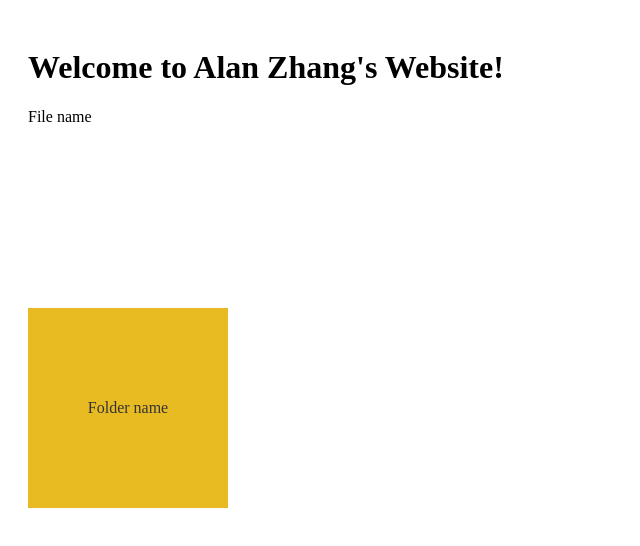
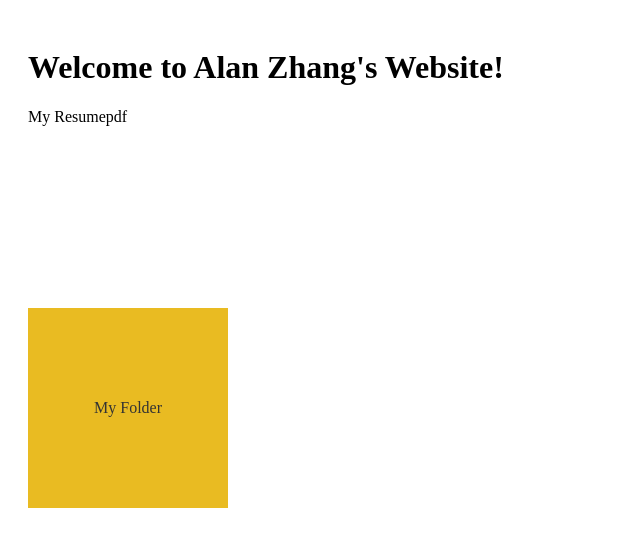
Before and after one commit to alanZhang0813/alanZhang0813.github.io, a Next.js app: page / in a window 1280 px wide. Shown: the top 546 px of the page, without its empty margins (0-640 px from the left). Built offline with nearby package versions, Linux system fonts and the light colour scheme.

Commit message:
Started outlining folder-file-homepage structure

```diff
--- a/components/File.tsx
+++ b/components/File.tsx
@@ -1,8 +1,11 @@
 "use client";
 
-import React from "react";
+interface FileProps {
+  name: string;
+  type: string;
+}
 
-export default function File() {
+export const File = ({ name, type }: FileProps) => {
   const handleClick = () => {
     alert("Box clicked!");
   };
@@ -13,9 +16,10 @@ export default function File() {
       tabIndex={0}
       style={{ width: "200px", height: "200px" }}
     >
-      File name
+      {name}
+      {type && <span>{type}</span>}
       {/* <FileIcon /> */}
       {/* add where the title is slightly below the icon */}
     </div>
   );
-}
+};
--- a/components/Folder.tsx
+++ b/components/Folder.tsx
@@ -2,9 +2,14 @@
 
 import React from "react";
 import { colors } from "../constants/colors";
-import File from "./File";
+import { File } from "./File";
 
-export default function Folder() {
+interface FolderProps {
+  name: string;
+  files: File[];
+}
+
+export const Folder = ({ name, files }: FolderProps) => {
   const handleClick = () => {
     alert("Box clicked!");
   };
@@ -24,9 +29,9 @@ export default function Folder() {
         justifyContent: "center",
       }}
     >
-      Folder name
+      {name}
       {/* <FolderIcon /> */}
       {/* add where the title is slightly below the icon */}
     </div>
   );
-}
+};
--- a/src/app/HomeScreenPage.tsx
+++ b/src/app/HomeScreenPage.tsx
@@ -1,13 +1,13 @@
-import File from "../../components/File";
-import Folder from "../../components/Folder";
+import { File } from "../../components/File";
+import { Folder } from "../../components/Folder";
 import { colors } from "../../constants/colors";
 
 export default function HomeScreenPage() {
   return (
     <main style={{ padding: "20px" }} color={colors.homeScreenColor}>
       <h1>Welcome to Alan Zhang's Website!</h1>
-      <File />
-      <Folder />
+      <File name="My Resume" type="pdf" />
+      <Folder name="My Folder" files={[]} />
     </main>
   );
 }
```
